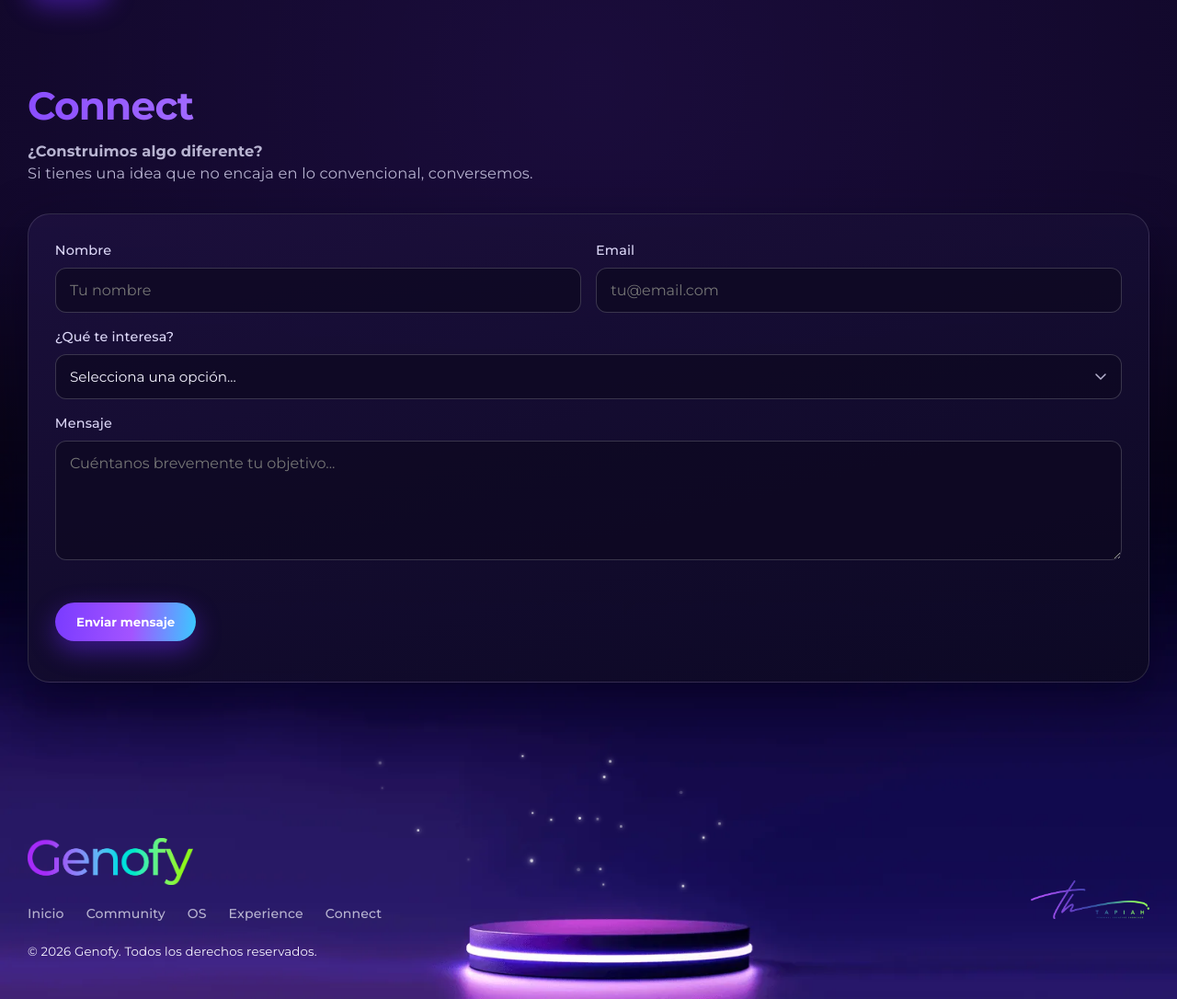
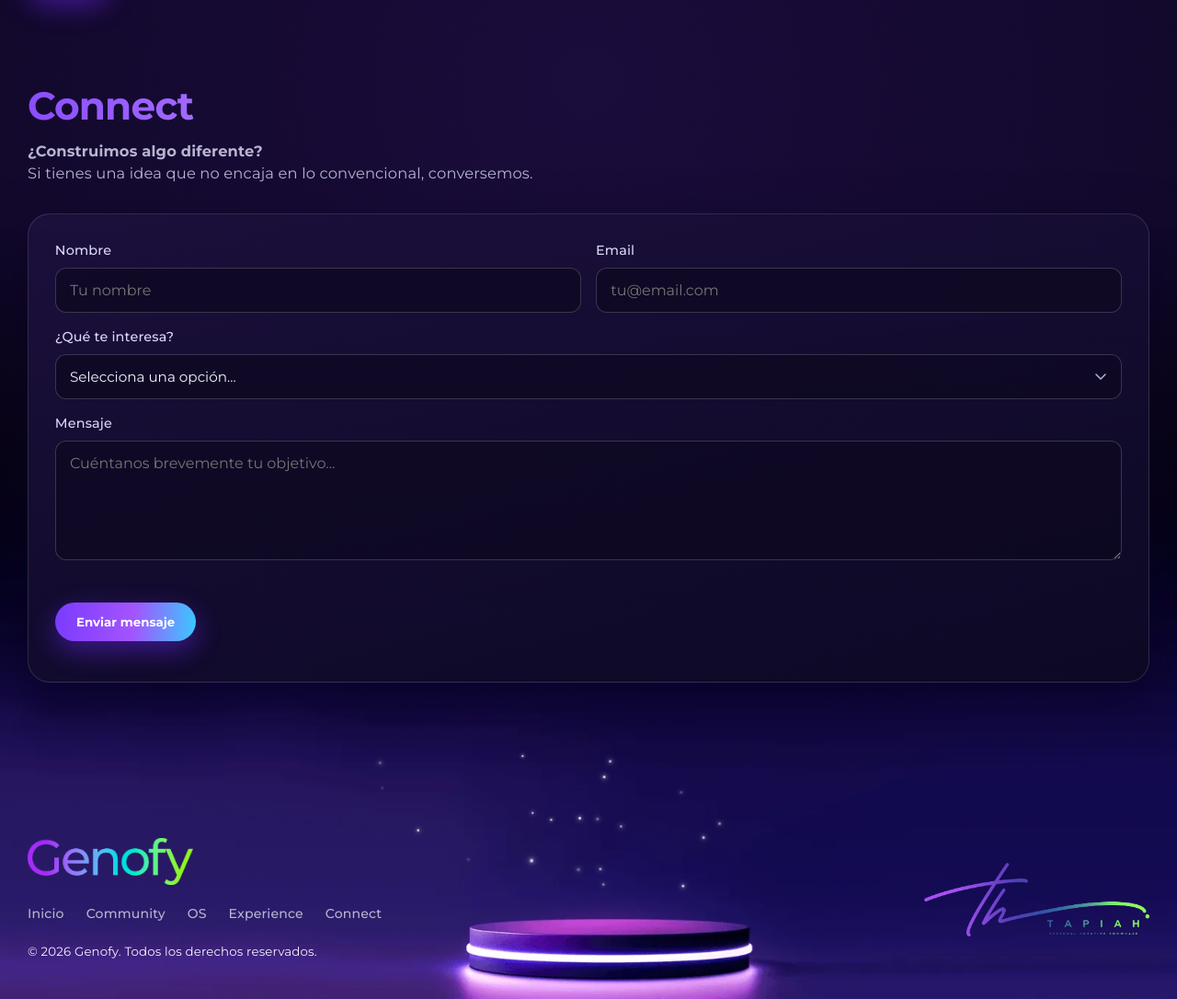
Before and after one commit to tapiafilms/genify, a plain HTML site: page index.html in a window 1280 px wide. Shown: the part 4458-5544 px from the top of the page at 92% size. Drawn offline with nearby package versions, Linux system fonts and the light colour scheme.

Commit message:
style: logo Tapiah footer a 80px

```diff
--- a/styles.css
+++ b/styles.css
@@ -1147,9 +1147,9 @@ main {
 }
 
 .footer-tapiah img {
-  height: 42px;
-  width: auto;
-  display: block;
+    height: 80px;
+    width: auto;
+    display: block;
 }
 
 @media (min-width: 769px) {
```
